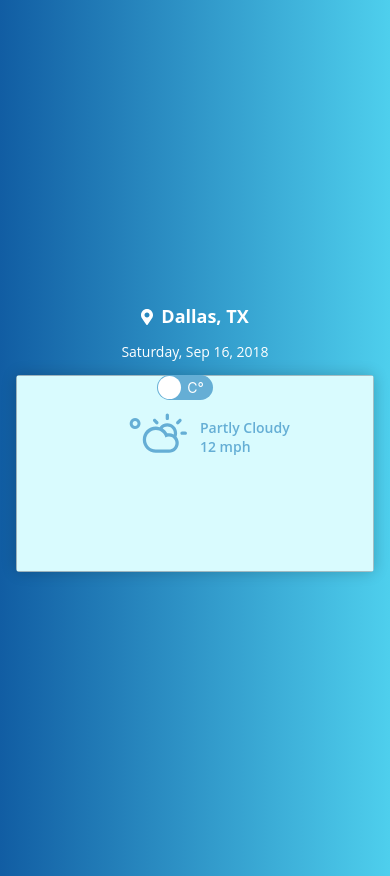
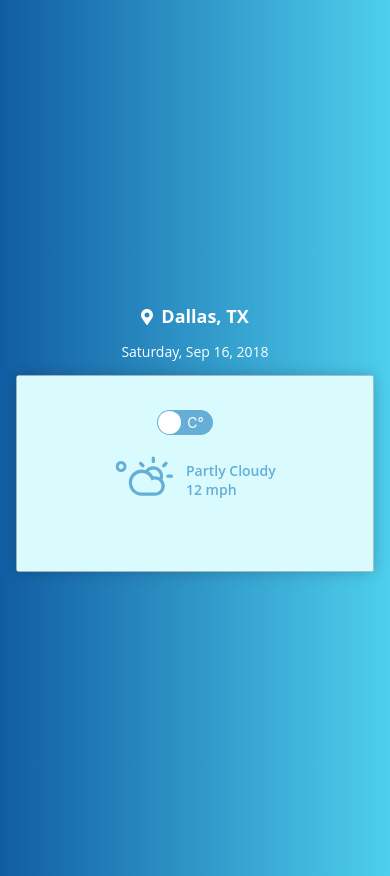
Before and after one commit to HJordan35/react-weather, a React (Create React App) app: page / in a window 390 px wide. Built offline with nearby package versions, Linux system fonts and the light colour scheme; no server answers.

Commit message:
UPDATED | Media queries for more specific styling

```diff
--- a/src/components/CurrentTemp/CurrentTemp.module.css
+++ b/src/components/CurrentTemp/CurrentTemp.module.css
@@ -32,3 +32,10 @@
     margin: 0;
     font-weight: 550;
   }
+
+  @media only screen and (max-width: 425px) {
+   .temp-container {
+     padding: 0;
+     margin-top: 8px;
+   }
+  }
--- a/src/components/WeatherCard.module.css
+++ b/src/components/WeatherCard.module.css
@@ -46,12 +46,33 @@
     .mobile-toggle {
       display: none;
     }
-
   }
 
-  @media only screen and (max-width: 700px) {
+  @media only screen and (max-width: 700px) and (min-width: 425px) {
+    .weather-card {
+      max-width: 425px;
+    }
+
     .desktop-container {
       padding: 16px;
+    }
+
+    .mobile-img {
+      display: none;
+    }
+
+    .mobile-toggle {
+      display: none;
+    }
+
+    .temp-tile-container {
+      flex-direction: column;
+    }
+  }
+
+  @media only screen and (max-width: 425px) {
+    .weather-card {
+      max-width: 425px;
     }
 
     .desktop-toggle {
@@ -66,14 +87,16 @@
       display: none;
     }
 
-    .current-temp-row {
+    .temp-tile-container {
       flex-direction: column;
     }
 
-    .temp-tile-container {
+    .current-temp-row {
+      margin-top:35px;
       flex-direction: column;
     }
   }
+
 
   @keyframes moveInBottom {
     from {
```
